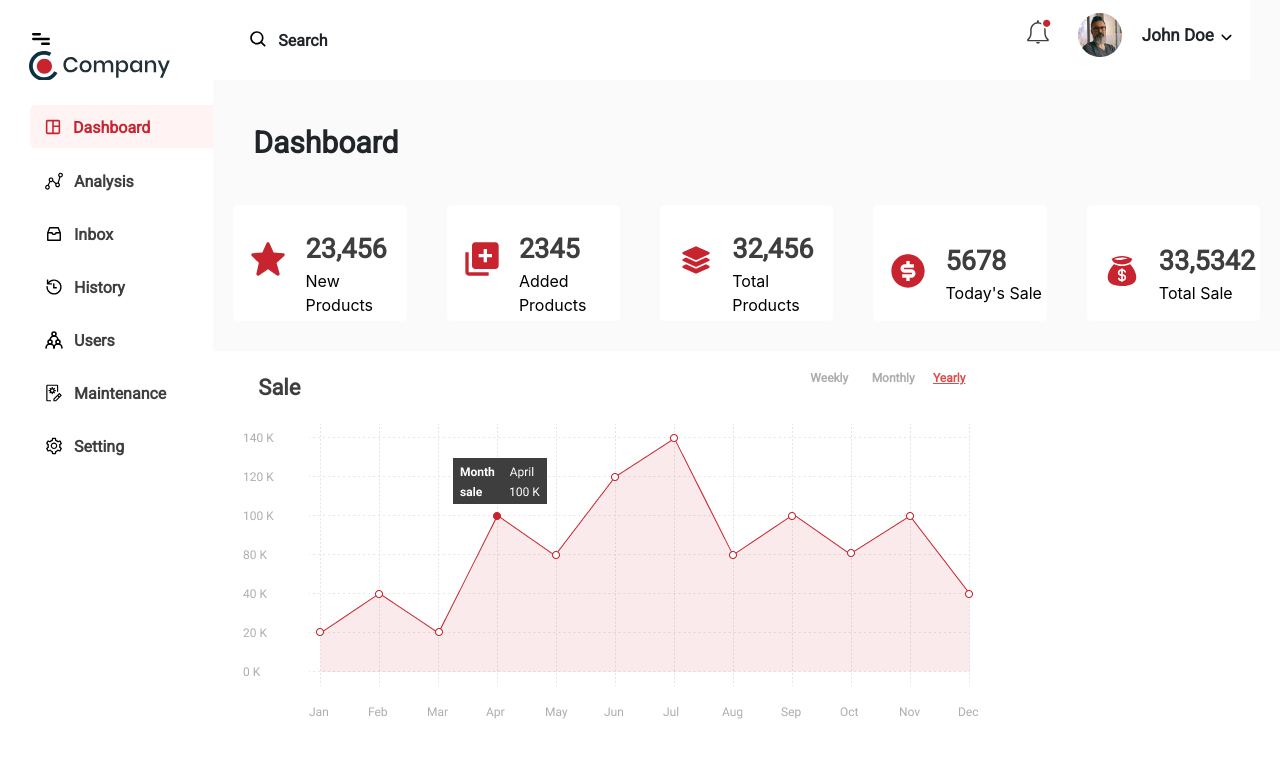
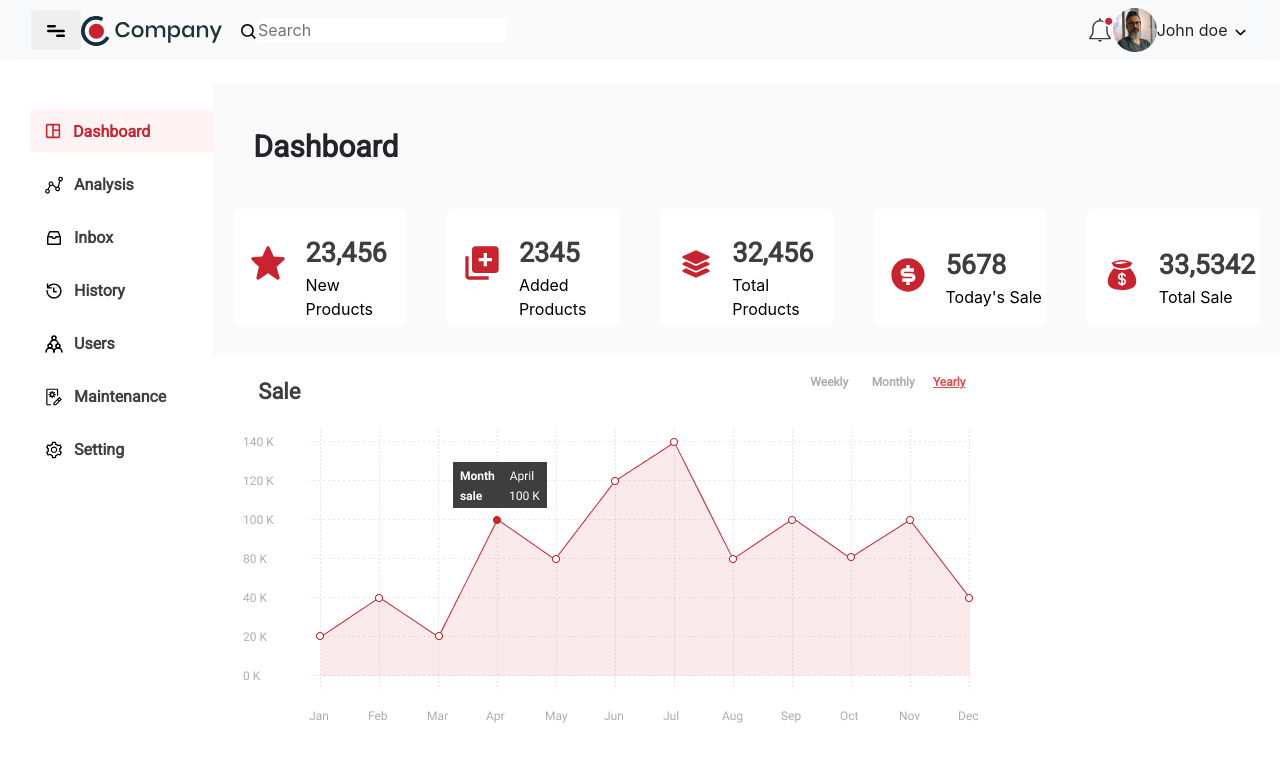
Before and after one commit to UmeshChudasama/Assignment_3, a plain HTML site: page dashboard.html in a window 1280 px wide. Shown: the top 763 px of the page. Drawn offline with Linux system fonts and the light colour scheme.

Commit message:
Assignment 4

```diff
--- a/css/style.css
+++ b/css/style.css
@@ -192,6 +192,7 @@ li {
 #abcd {
     width: 20px;
     height: 20px;
+    object-fit: contain;
 }
 
 #notification {
@@ -216,14 +217,10 @@ li {
     margin: 0px;
 }
 
-@media (max-width: 992px) {
-    .errored {
-        width: 50%
+@media screen and (max-width:992){
+    .gayab{
+        width: 50%;
     }
-
-    .container1 {
-        width: 50%
-    };
 }
 
 /*-------------------------------------------------------------------------------InnerPage-1----------------------------------------------------------------------------*/
@@ -553,3 +550,43 @@ th {
     font-weight: 500;
     color: #adadad;
 }
+/*-----------------------------------------------------------------------dahsboard media queries------------------------------------------------------------------------*/
+
+@media screen and (max-width: 1010px) {
+    #minisize {
+      display: none;
+    }
+ }
+ @media screen and (max-width:444px) {
+    .container2{
+        margin-left: 0px;
+    }
+    .container1{
+        margin-left: 0px;
+        background-color: white;
+    }
+ }
+/*
+ @media screen and (max-width:740px) {
+    #vanish{
+        display: none;
+    }
+    #notification{
+        display: none;
+    }
+
+ }
+ @media screen and( max-width:503px) {
+    #menu{
+        padding-left: 0px;
+        padding-right: 0px;
+    }
+    #search{
+        padding-left: 0px;
+        padding-right: 0px;
+    }
+    #profile{
+        padding-right: 0px;
+        padding-left: 0px;
+    }
+ } */
--- a/dashboard.html
+++ b/dashboard.html
@@ -13,32 +13,30 @@
 
 <body>
     <div class="container-fluid">
-        <div class="row" id="row1">
-            <div class="col-2" id="menu">
-                <img src="images/menu-bar.svg" alt="menu icon"> &nbsp &nbsp
-                <img src="images/header-logo.svg" alt=" logo">
-            </div>
-            <div class="col-7">
-                <div id="search"><img id="abcd" src="images/search-icon.svg" alt="
-              search-icon">
-                </div>
-                <div class="searchtxt">Search</div>
 
-            </div>
-            <div class="col-3">
-                <div class="d-flex flex-row justify-content-end">
-                    <div id="notification">
-                        <img src="images/notification-icon.svg" alt="notification-icon">
-                    </div> &nbsp; &nbsp; &nbsp;&nbsp;
-                    <div id="profile">
-                        <img src="images/profile.png">
-                    </div>
-                    <div id="uname"> <strong>John Doe</strong>
-                        <img src="images/downward-arrow.svg" alt="downward-arrow">
-                    </div>
+        <nav class="navbar navbar-expand-lg mb-4 navbar-light
+            bg-light">
+            <div class="container-fluid navcontainer p-0 justify-content-start">
+                <button class="btn me-2" onclick="widthChange()" data-bs-toggle="collapse"
+                    data-bs-target="#dashboard"><img src="images/menu-bar.svg"></button>
+                <a href="#" class="navbar-brand me-5"><img src="images/header-logo.svg">
+                </a>
+                <div class="d-flex justify-content-around">
+                    <img class="mt-1 me-2" src="images/search-icon.svg" style="height: 19px;" alt="search">
+                    <input class="form-control me-2 p-0 border-0" type="search" placeholder="Search"
+                        aria-label="Search">
                 </div>
             </div>
-        </div>
+            <div class="container-fluid gayab p-0 justify-content-end">
+                <img class="me-5" src="images/notification-icon.svg" alt="notification">
+                <img class="me-3" src="images/profile.png" alt="dp">
+                <div class="me-3">
+                    John doe
+                    <img src="images/downward-arrow.svg" alt="dropdown">
+                </div>
+            </div>
+        </nav>
+
     </div>
     <div class="container-fluid">
         <div class="row">
@@ -50,7 +48,7 @@
                     <div style="font: normal normal 600 16px/21px Roboto;
               letter-spacing: 0px;
               color: #C8242F; text-align: left; margin-top: 4px; margin-left:
-              35px ;">
+              35px ;"  id="minisize">
                         Dashboard
                     </div>
                 </div>
@@ -58,10 +56,7 @@
                     <div style="float: left; margin-left: 5px;">
                         <img id="dashpic" src="images/graph-default.svg" alt="">
                     </div>
-                    <div style="font: normal normal 600 16px/21px Roboto;
-              letter-spacing: 0px;
-              text-align: left; margin-top: 4px; margin-left:
-              35px ;">
+                    <div class="dashboardtext"  id="minisize">
                         Analysis
                     </div>
                 </div>
@@ -69,10 +64,7 @@
                     <div style="float: left; margin-left: 5px;">
                         <img id="dashpic" src="images/inbox-default.svg" alt="">
                     </div>
-                    <div style="font: normal normal 600 16px/21px Roboto;
-              letter-spacing: 0px;
-              text-align: left; margin-top: 4px; margin-left:
-              35px ;">
+                    <div class="dashboardtext"  id="minisize">
                         Inbox
                     </div>
                 </div>
@@ -80,10 +72,7 @@
                     <div style="float: left; margin-left: 5px;">
                         <img id="dashpic" src="images/clock-default.svg" alt="">
                     </div>
-                    <div style="font: normal normal 600 16px/21px Roboto;
-              letter-spacing: 0px;
-              text-align: left; margin-top: 4px; margin-left:
-              35px ;">
+                    <div class="dashboardtext"  id="minisize">
                         History
                     </div>
                 </div>
@@ -91,10 +80,7 @@
                     <div style="float: left; margin-left: 5px;">
                         <img id="dashpic" src="images/user-default.svg" alt="">
                     </div>
-                    <div style="font: normal normal 600 16px/21px Roboto;
-              letter-spacing: 0px;
-              text-align: left; margin-top: 4px; margin-left:
-              35px ;">
+                    <div class="dashboardtext"  id="minisize">
                         Users
                     </div>
                 </div>
@@ -102,10 +88,7 @@
                     <div style="float: left; margin-left: 5px;">
                         <img id="dashpic" src="images/maintenance-default.svg" alt="">
                     </div>
-                    <div style="font: normal normal 600 16px/21px Roboto;
-              letter-spacing: 0px;
-              text-align: left; margin-top: 4px; margin-left:
-              35px ;">
+                    <div class="dashboardtext"  id="minisize">
                         Maintenance
                     </div>
                 </div>
@@ -113,10 +96,7 @@
                     <div style="float: left; margin-left: 5px;">
                         <img id="dashpic" src="images/setting-default.svg" alt="">
                     </div>
-                    <div style="font: normal normal 600 16px/21px Roboto;
-              letter-spacing: 0px;
-              text-align: left; margin-top: 4px; margin-left:
-              35px ;">
+                    <div class="dashboardtext"  id="minisize">
                         Setting
                     </div>
                 </div>
@@ -316,7 +296,7 @@
                                     <td>Public Adjustment Firm</td>
                                     <td>georgia.young@example.com</td>
                                     <td>24 May, 2020</td>
-                                    <td >
+                                    <td>
                                         <div id="paid">Paid</div>
                                     </td>
                                     <td>$47,800</td>
@@ -327,7 +307,7 @@
                                     <td>Other</td>
                                     <td>jessica.hanson@example.com</td>
                                     <td>24 May, 2020</td>
-                                    <td >
+                                    <td>
                                         <div id="paid">Paid</div>
                                     </td>
                                     <td>$98,000</td>
@@ -337,7 +317,7 @@
                                     <td>Vendor</td>
                                     <td>alma.lawson@example.com</td>
                                     <td>8 Sep, 2020</td>
-                                    <td >
+                                    <td>
                                         <div id="paid">Paid</div>
                                     </td>
                                     <td>$20,900</td>
@@ -348,7 +328,7 @@
                                     <td>Property Management Company</td>
                                     <td>kenzi.lawson@example.com</td>
                                     <td>22 Oct, 2020</td>
-                                    <td >
+                                    <td>
                                         <div id="paid">Paid</div>
                                     </td>
                                     <td>$10,570</td>
@@ -358,7 +338,7 @@
                                     <td>Subcontractor Company</td>
                                     <td>jackson.graham@example.com</td>
                                     <td>1 Feb, 2020</td>
-                                      <td >
+                                    <td>
                                         <div id="failed">failed</div>
                                     </td>
                                     <td>$10,200</td>
@@ -369,7 +349,7 @@
                                     <td>felicia.reid@example.com</td>
                                     <td>22 Oct, 2020</td>
 
-                                    <td >
+                                    <td>
                                         <div id="pending">pending</div>
                                     </td>
                                     <td>$12,600</td>
@@ -379,7 +359,7 @@
                                     <td>TPA</td>
                                     <td>dolores.chambers@example.com</td>
                                     <td>21 Sep, 2020</td>
-                                    <td >
+                                    <td>
                                         <div id="paid">Paid</div>
                                     </td>
                                     <td>$11,170</td>
@@ -390,7 +370,7 @@
                                     <td>nevaeh.simmons@example.com</td>
                                     <td>17, OCt 2020</td>
 
-                                    <td >
+                                    <td>
                                         <div id="failed">failed</div>
                                     </td>
                                     <td>$28,000</td>
@@ -400,7 +380,7 @@
                                     <td>Insurance Carrier</td>
                                     <td>curties.weaver@example.com</td>
                                     <td>21 Sep, 2020</td>
-                                    <td >
+                                    <td>
                                         <div id="paid">Paid</div>
                                     </td>
                                     <td>$10,000</td>
```
Also changed, not shown: innerpage.html (+44 -47 lines).
